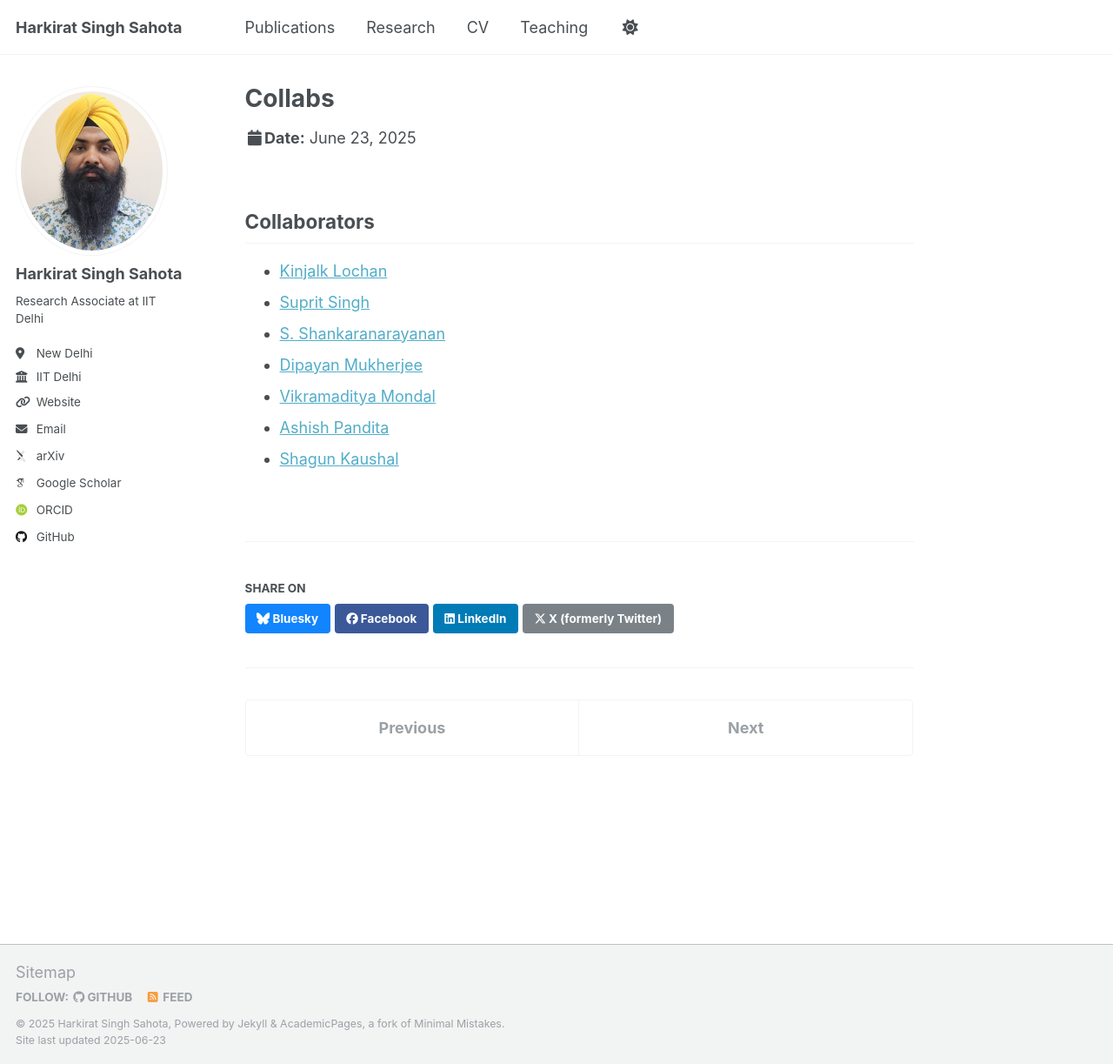
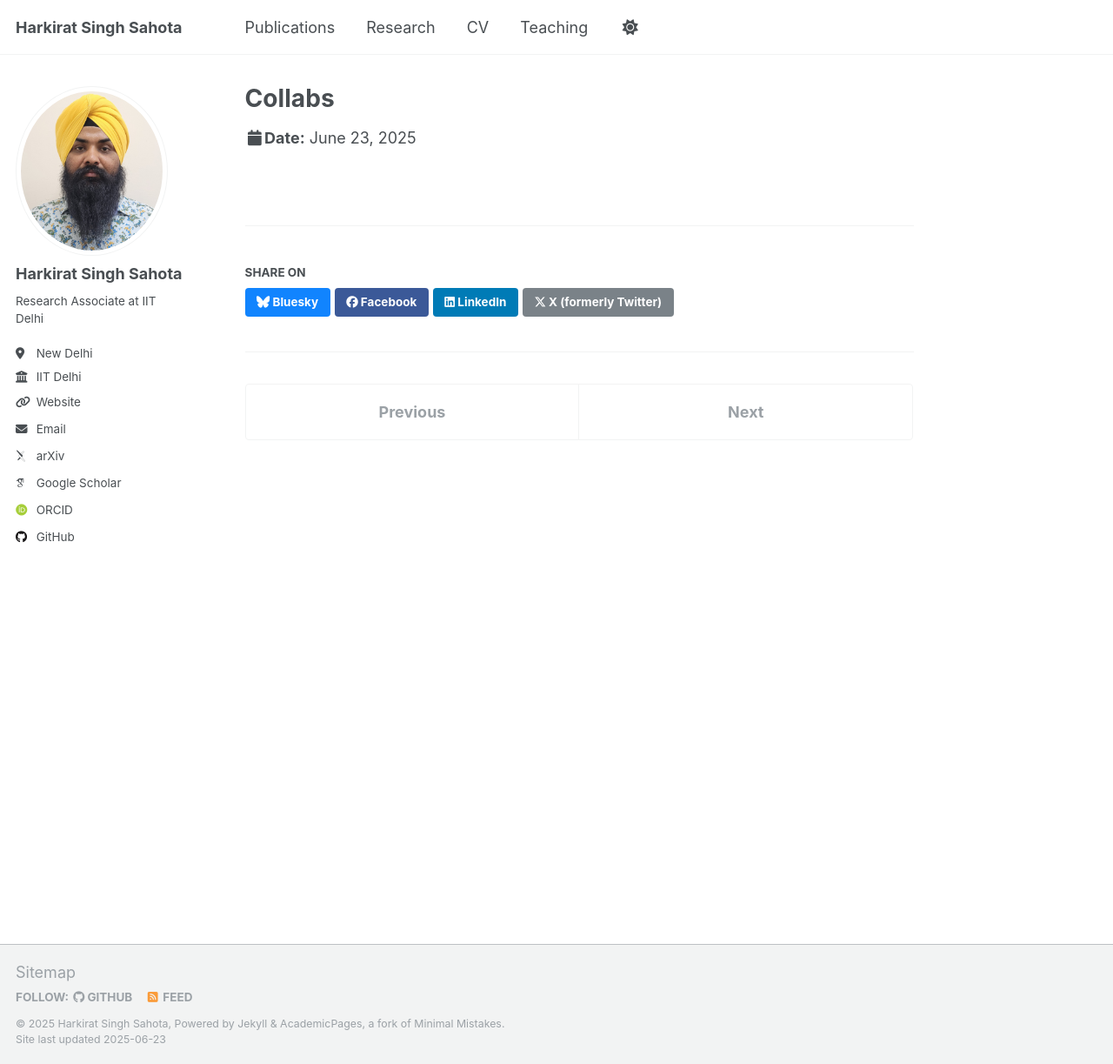
Before and after one commit to harkiratss/harkiratss.github.io, a Jekyll site: the page built from _talks/Collabs.md, in a window 1280 px wide and 1223 px high. Shown: the whole window at 87% size. Built offline with Jekyll 4.4.1, drawn with Linux system fonts in a browser that asks for light colours; some web fonts are replaced.

Commit message:
Update Collabs.md

```diff
--- a/_talks/Collabs.md
+++ b/_talks/Collabs.md
@@ -2,13 +2,3 @@
 collection: talks
 type: "Tutorial"
 ---
-
-## Collaborators
-
-- [Kinjalk Lochan](https://www.iisermohali.ac.in/faculty/dps/kinjalk)
-- [Suprit Singh](https://supritsinghlab.github.io/cv/)
-- [S. Shankaranarayanan](https://homepages.iitb.ac.in/~shanki/index.html)
-- [Dipayan Mukherjee](https://www.rri.res.in/people/postdoctoral-fellows/dipayan-mukherjee)
-- [Vikramaditya Mondal](https://scholar.google.com/citations?hl=en&user=rb0NaaMAAAAJ)
-- [Ashish Pandita](https://in.linkedin.com/in/ashish-pandita-7850a21b2)
-- [Shagun Kaushal](https://in.linkedin.com/in/shagun-kaushal-63881a231)
```
